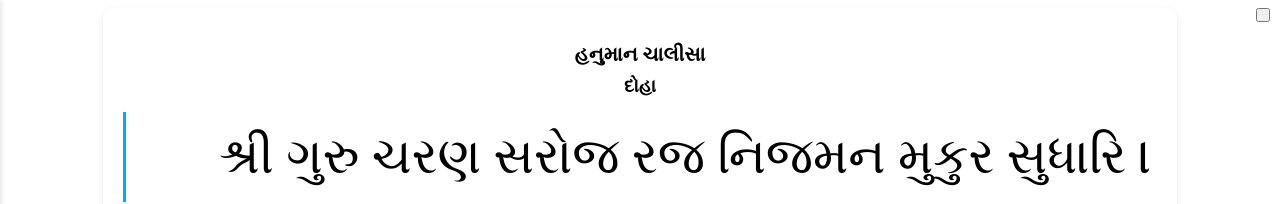
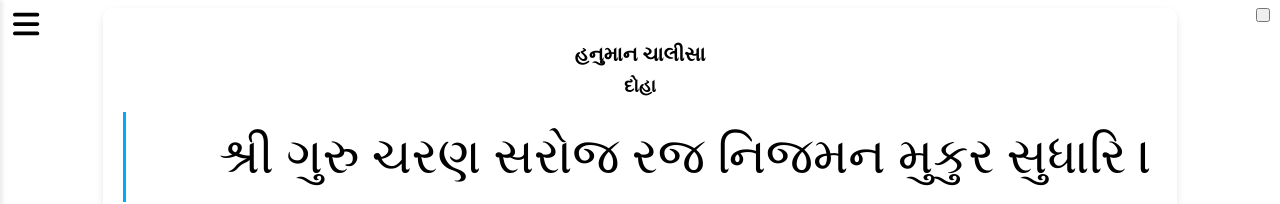
Before and after one commit to ravibhojani1604/spritiual, an Angular app: page /#/chalisha in a window 1280 px wide. Shown: the top 204 px of the page. Built offline with nearby package versions, Linux system fonts and the light colour scheme.

Commit message:
package changed

```diff
--- a/src/app/app.component.ts
+++ b/src/app/app.component.ts
@@ -3,17 +3,21 @@
 import { SliderComponent } from './components/slider/slider.component';
 import { ThemeService } from './theme.service';
 import { CommonModule } from '@angular/common';
+import { FontAwesomeModule } from '@fortawesome/angular-fontawesome';
+import { faSun, faMoon } from '@fortawesome/free-solid-svg-icons';
 
 @Component({
   selector: 'app-root',
   standalone: true,
-  imports: [RouterOutlet,SliderComponent,CommonModule],
+  imports: [RouterOutlet,SliderComponent,CommonModule,FontAwesomeModule],
   templateUrl: './app.component.html',
   styleUrl: './app.component.scss'
 })
 export class AppComponent {
   title = 'spritiaul';
   isDarkMode: boolean = false;
+  faSun = faSun;
+  faMoon = faMoon;
   constructor(private themeService: ThemeService) {}
 
   ngOnInit(): void {
--- a/src/app/components/slider/slider.component.html
+++ b/src/app/components/slider/slider.component.html
@@ -1,7 +1,7 @@
 <div class="wrapper">
     <!-- The hamburger menu button (fixed on top) -->
     <button class="open-btn" (click)="toggleSlider()">
-      <i class="fas fa-bars"></i> <!-- Font Awesome Hamburger Icon -->
+        <fa-icon [icon]="faBars"></fa-icon>
     </button>
 
 
--- a/src/app/components/slider/slider.component.ts
+++ b/src/app/components/slider/slider.component.ts
@@ -1,17 +1,19 @@
 import { CommonModule } from '@angular/common';
 import { Component } from '@angular/core';
 import { RouterModule } from '@angular/router';
+import { FontAwesomeModule } from '@fortawesome/angular-fontawesome';
+import { faBars } from '@fortawesome/free-solid-svg-icons';
 
 @Component({
   selector: 'app-slider',
   standalone: true,
-  imports: [CommonModule,RouterModule],
+  imports: [CommonModule,RouterModule,FontAwesomeModule],
   templateUrl: './slider.component.html',
   styleUrl: './slider.component.scss'
 })
 export class SliderComponent {
   isSliderOpen: boolean = false;
-
+  faBars = faBars;
   // Toggle slider visibility
   toggleSlider(): void {
     this.isSliderOpen = !this.isSliderOpen;
```
